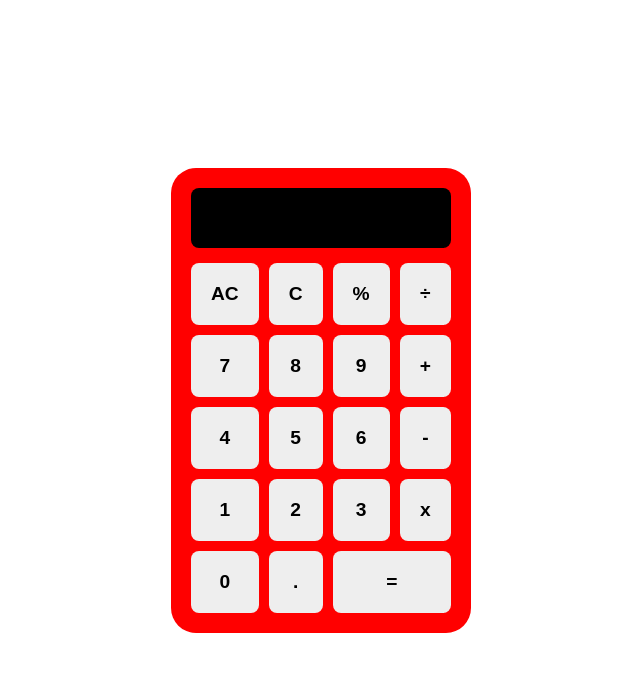
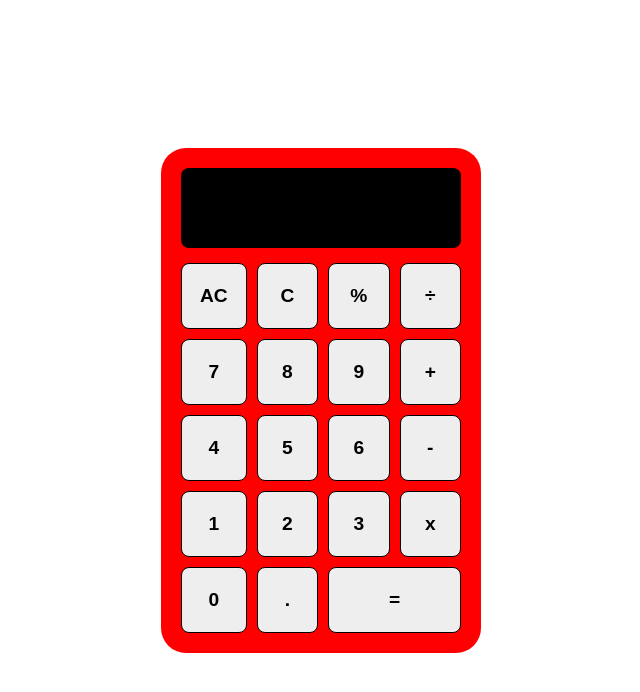
Before and after one commit to Romyr05/ODIN-CALCULATOR, a website: page index.html in a window 1280 px wide. Shown: the whole page, without its empty margins (319-959 px from the left). Drawn offline with Linux system fonts and the light colour scheme.

Commit message:
css done

```diff
--- a/style.css
+++ b/style.css
@@ -4,48 +4,48 @@
     box-sizing: border-box;
 }
 
-body {
+body {   /* displayed the body as flex to make it center the whole screen*/
     display: flex;
     align-items: center;
     justify-content: center;
     height: 100vh;
 }
 
-.CALCULATOR {
+.CALCULATOR {   /*calculator outside design */
     background-color: red;
     padding: 20px;
     border-radius: 25px;
-    width: 300px;
+    width: 320px;
 }
 
-.screen {
+.screen {    /*screen for the outputs*/
     background-color: black;
     color: white;
     padding: 20px;
     margin-bottom: 15px;
     border-radius: 8px;
-    text-align: right;
-    height: 60px;
+    text-align: right;  /*aligned right for accuracy*/
+    height: 80px;
 }
 
-.numbers {
+.numbers {   /*the border containing all the buttons*/
     display: grid;
-    grid-template-columns: repeat(4, 1fr);
-    grid-template-rows: repeat(5,1fr);
-    gap: 10px;
-    height: 350px; /* Give numbers section a specific height */
+    grid-template-columns: repeat(4, 1fr);  /*made 4 columns*/
+    grid-template-rows: repeat(5,1fr);   /*not needed since css automatically specified that it will be 5*/
+    gap: 10px; /*each button gap of 10px*/
+    height: 370px;
 }
 
 .numbers div {
-    display: contents; /* Makes the row divs "disappear" from grid */
+    display: contents;  /* needed since have html divs alter the grid layout */
 }
 
 button {
-    padding: 20px;
-    font-size: 1.2rem;
+    padding: 18px;
+    font-size: larger;
     background: #eee;
     cursor: pointer;
-    border: none;
+    border: solid 1px;
     border-radius: 8px;
     font-weight: bold;
     transition: all 0.2s;
@@ -56,6 +56,16 @@ button:hover {
     transform: scale(0.95);
 }
 
-#equal{ /* Note: your HTML uses id="0", not id="equal" */
+#equal{ /* equal to two buttons size */
     grid-column: span 2;
 }
+
+#equation{
+    margin-bottom: 10px;
+    font-size: small;
+}
+
+#current{
+    font-size: larger;
+    font-weight: bolder;
+}
```
